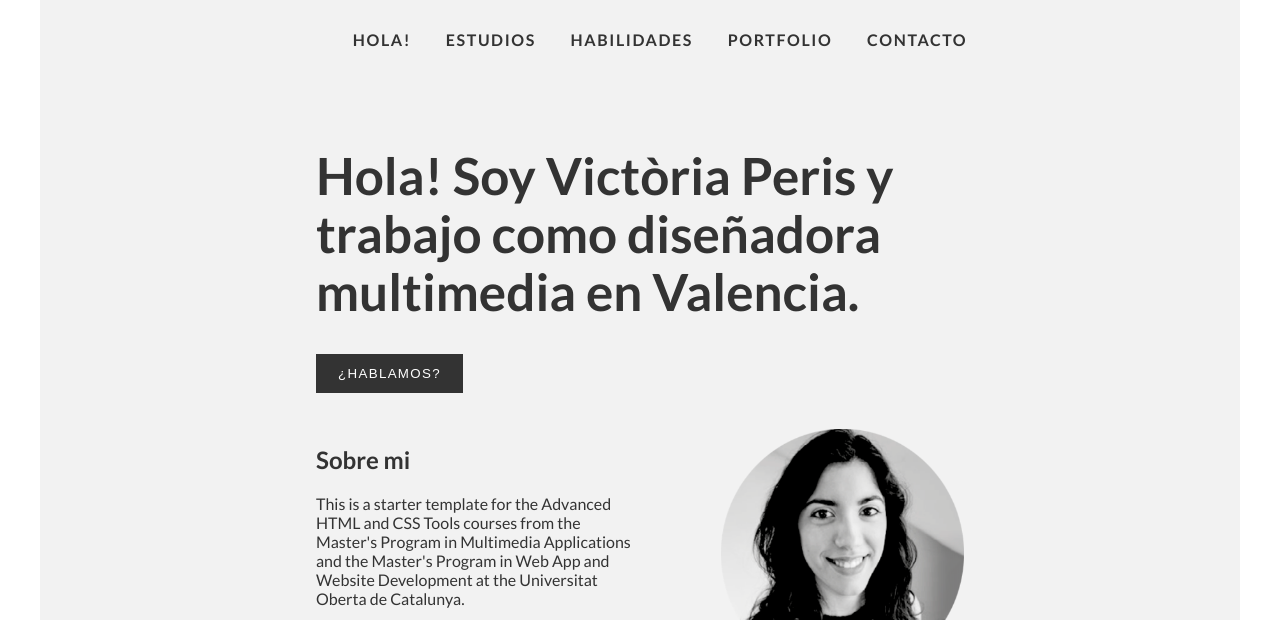
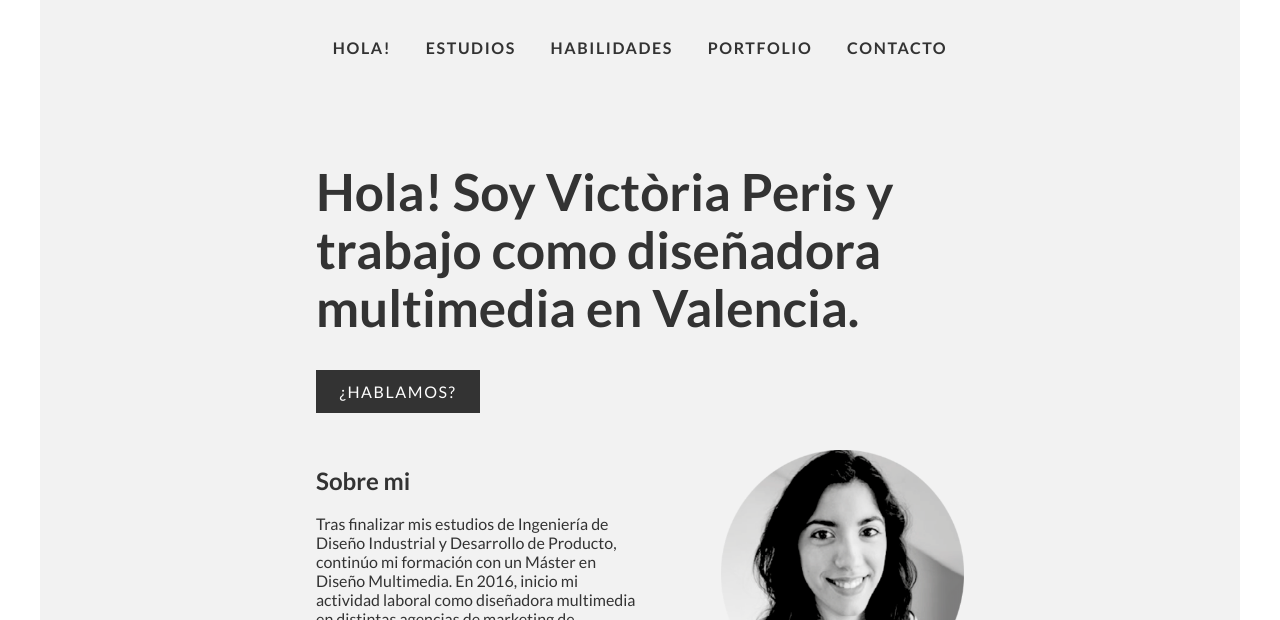
Before and after one commit to vic13pg/uoc, a website built with Parcel: page src/index.html in a window 1280 px wide. Shown: the top 620 px of the page. Built offline with nearby package versions, Linux system fonts and the light colour scheme; some packages are replaced by stand-ins of ours; files whose address does not match are found by name.

Commit message:
version 2

```diff
--- a/package.json
+++ b/package.json
@@ -14,7 +14,7 @@
   },
   "repository": {
     "type": "git",
-    "url": ""
+    "url": "https://github.com/vic13pg/uoc.git"
   },
   "author": {
     "name": "Victoria Peris",
@@ -43,6 +43,7 @@
     "stylelint-scss": "^3.12.0"
   },
   "dependencies": {
-    "@fortawesome/fontawesome-free": "^5.11.2"
+    "@fortawesome/fontawesome-free": "^5.11.2",
+    "stylelint-selector-bem-pattern": "^2.1.0"
   }
 }
--- a/src/assets/styles/_mixins.scss
+++ b/src/assets/styles/_mixins.scss
@@ -3,6 +3,7 @@
   margin-left: $margin-left;
   text-decoration: none;
   color: $color-primary;
+  line-height: 2.2em;
 }
 
 @mixin columna($width, $float) {
--- a/src/assets/styles/layouts/_cabecera.scss
+++ b/src/assets/styles/layouts/_cabecera.scss
@@ -4,6 +4,8 @@
   font-weight: 600;
   padding-top: 30px;
   padding-bottom: 30px;
+  padding-left: 0;
+  padding-right: 0;
   text-transform: uppercase;
   letter-spacing: 0.1em;
   text-align: center;
--- a/src/assets/styles/layouts/_home.scss
+++ b/src/assets/styles/layouts/_home.scss
@@ -1,4 +1,4 @@
-//Scroll
+//Scroll. No sigue criterios BEM
 html {
   scroll-behavior: smooth;
 }
@@ -93,20 +93,18 @@ html {
 }
 
 .btn {
+  width: 120px;
   padding: 10px 20px;
   color: $color-secondary;
   background-color: $btn-bgcolor-primary;
   text-transform: uppercase;
   font-weight: 400;
   letter-spacing: 0.1em;
-  border: 2px solid  $color-primary;
+  border: 2px solid $color-primary;
   display: block;
   margin-bottom: 5%;
-
-  & a {
-    text-decoration: none;
-    color: $color-secondary;
-  }
+  text-align: center;
+  text-decoration: none;
 
   &:hover {
     background-color: $btn-bgcolor_hover;
--- a/src/index.html
+++ b/src/index.html
@@ -3,7 +3,7 @@
 <html lang="es">
   <head>
     <meta charset="utf-8">
-    <meta name="viewport" content="width=device-width, user-scalable=no">
+    <meta name="viewport" content="width=device-width, initial-scale=1.0 maximum-scale=2.0; user-scalable=1">
     <link rel="stylesheet" type="text/css" href="./assets/styles/main.scss"><!-- do not remove this line! -->
     <link href="https://fonts.googleapis.com/css?family=Lato:300,400,400i,700&display=swap" rel="stylesheet">
     <title>Diseñadora Multimedia -- Victoria Peris</title>
@@ -34,15 +34,11 @@
       </header>
       <div id="hola" class="seccion" >
     <h1 class="seccion__txt--big-size">Hola! Soy Victòria Peris y trabajo como diseñadora multimedia en Valencia.</h1>
-    <button class="btn"><a href="#contacto">¿Hablamos?</a></button>
+  <a href="#contacto" class="btn">¿Hablamos?</a>
     <div class="seccion__columna">
     <h2 class="seccion__title">Sobre mi</h2>
     <p class="seccion__txt">
-      This is a starter template for the Advanced HTML and CSS Tools courses
-      from the Master's Program in Multimedia Applications and the Master's
-      Program in Web App and Website Development at the Universitat Oberta de
-      Catalunya.
-    </p>
+      Tras finalizar mis estudios de Ingeniería de Diseño Industrial y Desarrollo de Producto, continúo mi formación con un Máster en Diseño Multimedia. En 2016, inicio mi actividad laboral como diseñadora multimedia en distintas agencias de marketing de Valencia. Esta experiencia me brinda la posibilidad de seguir creciendo profesionalmente, adquiriendo conocimientos más avanzados en entorno web.</p><p>Actualmente, compagino mi actividad laboral con el estudio de programación frontend. Me encanta involucrarme en nuevos proyectos y aprender de cada uno de ellos.</p>
           <ul class="menu--rrss">
             <li class="menu__list">
                 <a href="#" class="menu__link--rrss"><i class="fab fa-behance"></i></a>
@@ -205,7 +201,7 @@
                   <label class="form__label">Mensaje
                       <textarea class="form__textarea" rows="4" cols="50" name="comment" >Mensaje</textarea>
                   </label>
-                <input class="btn" type="submit" />
+                <input class="btn" type="submit"/>
             </form>
               </div>
 
```
Also changed, not shown: 2 other files.
